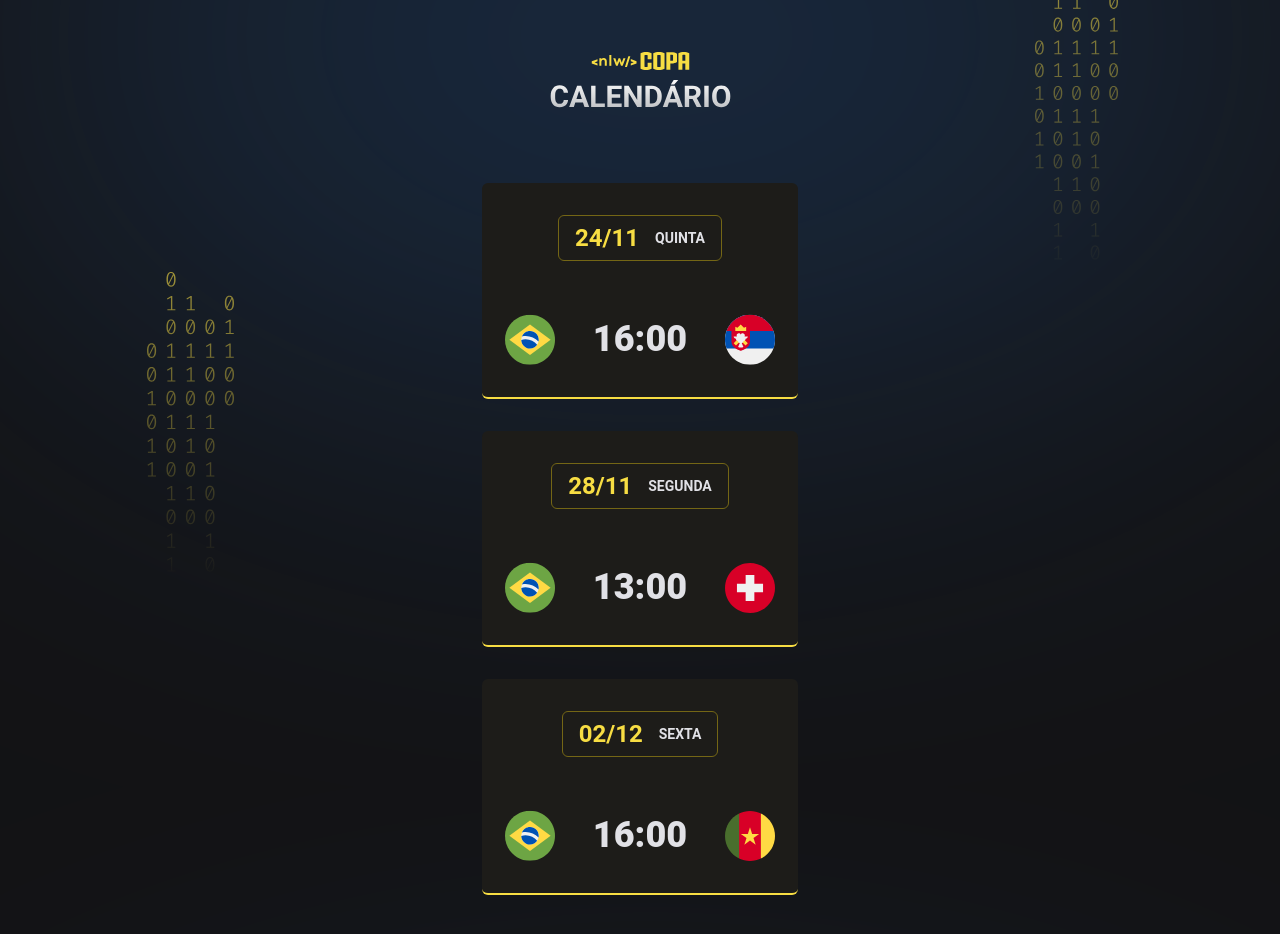
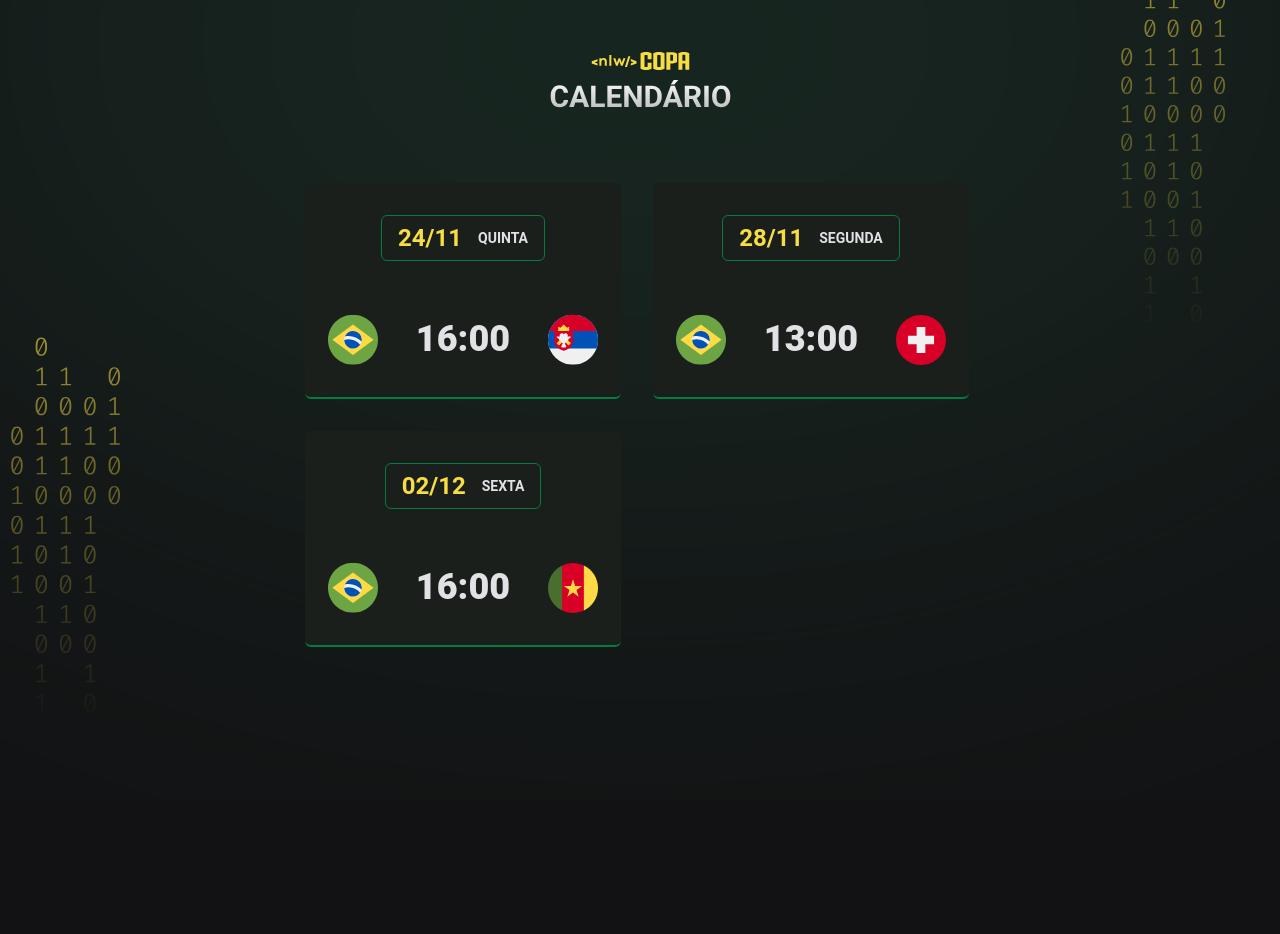
Before and after one commit to luizaadev/calendario-copa, a plain HTML site: page index.html in a window 1280 px wide. After the commit the page ends 800 px from the top, so only its background shows below. Drawn offline with Linux system fonts and the light colour scheme.

Commit message:
refatorando e adicionando animações

```diff
--- a/index.html
+++ b/index.html
@@ -7,10 +7,15 @@
        <link rel="stylesheet" href="./style.css">
        <title>Calendário de Jogos da Copa</title>
     </head>
-    <body>
+
+    <body class="green">
         <div id="app">
+            <header>
+               <img src="./assets/logo.svg" alt="Logo NLW">
+            </header>
+        <main id="cards"></main>
         </div>
-</div>
+
     <script src="./main.js"></script>
 
 </body>
--- a/main.js
+++ b/main.js
@@ -8,30 +8,23 @@ function createGame (player1, hour, player2) {
     `
 }
 
-
+let delay = -0.4;
 function createCard (date, day, games) {
+    delay = delay + 0.4;
     return `
-    <main id="cards">
-        <div class="card">
+        <div class="card" style="animation-delay": ${delay}s">
             <h2>${date} <span>${day}</span></h2>
 
             <ul>
               ${games}
             </ul>
+        </div>
 
-    </main>
-    `
+        `
 }
 
-document.querySelector("#app").innerHTML = `
+document.querySelector("#cards").innerHTML =
 
-    <header>
-       <img src="./assets/logo.svg" alt="Logo NLW">
-    </header>
-
-    <main id="cards">
-       ${createCard('24/11', 'quinta', createGame('brazil', '16:00', 'serbia'))}
-       ${createCard('28/11', 'segunda', createGame('brazil', '13:00', 'switzerland'))}
-       ${createCard('02/12', 'sexta', createGame('brazil', '16:00', 'cameroon'))}
-    </main>
-`
+       createCard('24/11', 'quinta', createGame('brazil', '16:00', 'serbia')) +
+       createCard('28/11', 'segunda', createGame('brazil', '13:00', 'switzerland')) +
+       createCard('02/12', 'sexta', createGame('brazil', '16:00', 'cameroon'))
--- a/style.css
+++ b/style.css
@@ -2,6 +2,27 @@
     margin: 0;
     padding: 0;
     box-sizing: border-box;
+  }
+
+  :root {
+    --card-title-border-color: #746615;
+    --card-color-primary: #f7dd43;
+    --card-bg-color: #1d1c19;
+    --bg: url(./assets/bg-yellow.svg);
+  }
+
+  body.blue {
+    --card-title-border-color: #338af3;
+    --card-color-primary: #338af3;
+    --card-bg-color: #202024;
+    --bg: url(./assets/bg-blue.svg);
+  }
+
+  body.green {
+    --card-title-border-color: #047c3f;
+    --card-color-primary: #047c3f;
+    --card-bg-color: #1a1f1b;
+    --bg: url(./assets/bg-green.svg);
   }
 
   ul {
@@ -9,10 +30,7 @@ ul {
   }
 
   body {
-    background-color: #121214;
-    background-image: url(./assets/bg.svg);
-    background-position-x: center;
-    background-position-y: -715px;
+    background: #121214 var(--bg) no-repeat top center/cover;
   }
 
   body * {
@@ -21,7 +39,8 @@ body * {
 
   #app {
     width: fit-content;
-    margin: 52px auto;
+    margin: auto;
+    padding-top: 52px;
   }
 
   header {
@@ -39,8 +58,8 @@ header {
     padding: 32px 23px;
     text-align: center;
 
-    background: #1d1c19;
-    border-bottom: 2px solid #f7dd43;
+    background: var(--card-bg-color);
+    border-bottom: 2px solid var(--card-color-primary);
     border-radius: 6px;
   }
 
@@ -51,7 +70,7 @@ header {
     align-items: center;
 
     padding: 8px 16px;
-    border: 1px solid #746615;
+    border: 1px solid var(--card-title-border-color);
     border-radius: 6px;
 
     width: fit-content;
@@ -75,7 +94,7 @@ header {
     width: 270px;
   }
 
-.card ul li  {
+  .card ul li {
     display: flex;
     align-items: center;
     justify-content: space-between;
@@ -91,5 +110,41 @@ header {
     font-size: 36px;
     line-height: 125%;
 
-    color: #E1E1E6;
+    color: #e1e1e6;
   }
+
+  .card h2:hover,
+  .card ul li strong:hover,
+  .card ul li img:hover {
+    transform: scale(1.1);
+  }
+
+  .card h2,
+  .card ul li strong,
+  .card ul li img {
+    transition: transform 0.3s;
+  }
+
+  .card {
+    opacity: 0;
+    animation: appear 0.2s forwards;
+  }
+
+  @keyframes appear {
+    0% {
+      transform: translateY(-50px);
+      opacity: 0;
+    }
+
+    100% {
+      opacity: 1;
+    }
+  }
+
+  @media (min-width: 700px) {
+    #cards {
+      max-width: 670px;
+      flex-direction: row;
+      flex-wrap: wrap;
+    }
+  }
```
Also changed, not shown: assets/bg-blue.svg (added), assets/bg-green.svg (added), assets/bg-yellow.svg (added), assets/bg.svg (deleted). Lines whose indentation alone changed are shown as unchanged.
